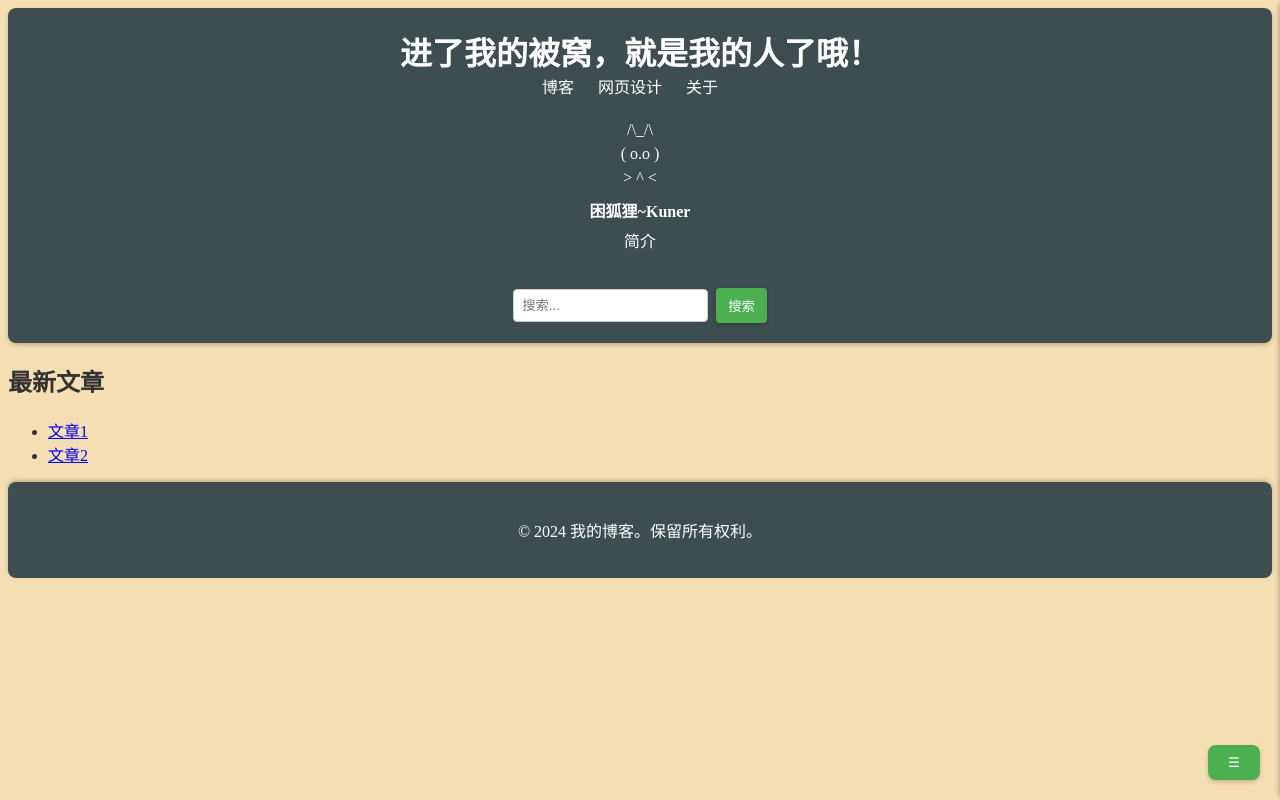
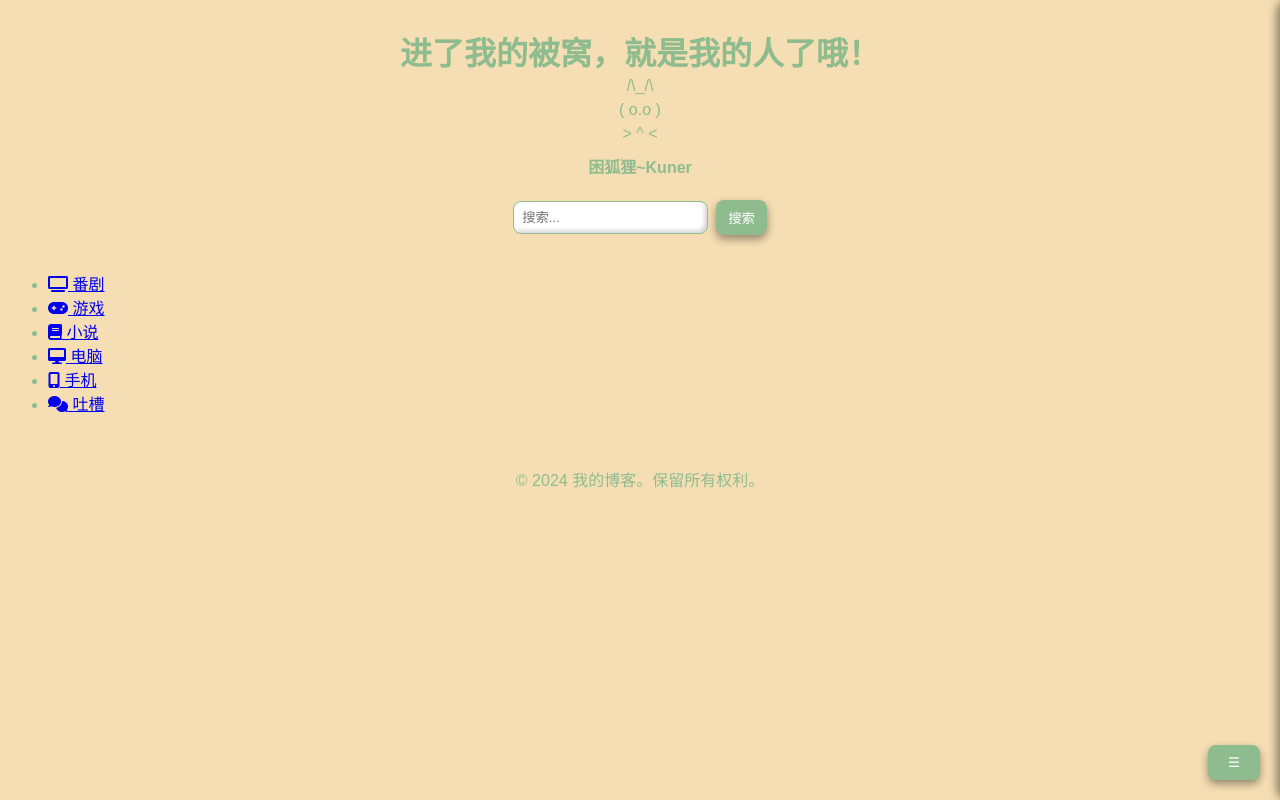
Before and after one commit to Zougmzz/KunerHomepage.github.io, a plain HTML site: page index.html in a window 1280 px wide. Drawn offline with Linux system fonts and the light colour scheme; a web font is replaced by a local one.

Commit message:
Add files via upload

```diff
--- a/css/styles.css
+++ b/css/styles.css
@@ -1,16 +1,30 @@
+@font-face {
+    font-family: 'LinHaiLiShu';
+    src: url('fonts/临海隶书.ttf') format('truetype');
+}
+
+@font-face {
+    font-family: 'QianTuXiaoTu';
+    src: url('fonts/千图小兔体.ttf') format('truetype');
+}
+
+@font-face {
+    font-family: 'ChillRoundGothicBold';
+    src: url('fonts/ChillRoundGothic_Bold.ttf') format('truetype');
+}
+
 /* 全局背景颜色 */
 body {
     background-color: #F5DEB3; /* 设置全局背景颜色为米黄色 */
-    color: #333; /* 设置默认文字颜色为深灰色 */
+    color: #8FBC8F; /* 设置默认文字颜色为浅绿色 */
+    font-family: 'LinHaiLiShu', sans-serif;
 }
 
 /* 头部样式 */
 header {
-    background-color: #3E4E50; /* 设置头部背景颜色为深灰色 */
-    color: #fff;
+    background-color: transparent; /* 设置头部背景颜色为透明 */
+    color: #8FBC8F; /* 设置文字颜色为浅绿色 */
     padding: 20px;
-    box-shadow: 0 2px 4px rgba(0, 0, 0, 0.2); /* 添加阴影效果 */
-    border-radius: 8px; /* 圆角边框 */
 }
 
 header h1 {
@@ -26,12 +40,17 @@ nav ul {
 }
 
 nav ul li {
-    display: inline;
+    display: inline-block;
     margin-right: 20px;
+    padding: 10px;
+    background: #F5DEB3; /* 设置按钮背景颜色为米黄色 */
+    border: 1px solid #8FBC8F; /* 添加边框以模拟质感 */
+    border-radius: 8px; /* 圆角边框 */
+    box-shadow: inset 2px 2px 5px rgba(255, 255, 255, 0.5), inset -2px -2px 5px rgba(0, 0, 0, 0.2); /* 添加内阴影以模拟按下效果 */
 }
 
 nav ul li a {
-    color: #fff;
+    color: #8FBC8F; /* 设置文字颜色为浅绿色 */
     text-decoration: none;
 }
 
@@ -39,13 +58,16 @@ nav ul li a:hover {
     text-decoration: underline;
 }
 
-/* 用户信息样式 */
+/* 用户信息样式 */s
 .user-info {
     display: flex;
     align-items: center;
     flex-direction: column;
     text-align: center;
     margin-top: 20px;
+    background: #F5DEB3; /* 背景颜色为米黄色 */
+    padding: 20px;
+    border-radius: 12px; /* 圆角边框 */
 }
 
 .user-info span {
@@ -74,33 +96,32 @@ nav ul li a:hover {
 
 .search-box input[type="text"] {
     padding: 8px;
-    border: 1px solid #ccc;
-    border-radius: 4px;
+    border: 1px solid #8FBC8F; /* 设置边框颜色为浅绿色 */
+    border-radius: 8px;
+    box-shadow: inset 2px 2px 5px rgba(255, 255, 255, 0.5), inset -2px -2px 5px rgba(0, 0, 0, 0.2); /* 添加内阴影以模拟凹陷效果 */
     margin-right: 8px;
 }
 
 .search-box button {
     padding: 8px 12px;
-    background-color: #4CAF50; /* 设置按钮背景颜色为绿色 */
-    color: white;
+    background-color: #8FBC8F; /* 设置按钮背景颜色为浅绿色 */
+    color: #fff;
     border: none;
-    border-radius: 4px;
+    border-radius: 8px;
     cursor: pointer;
-    box-shadow: 0 2px 4px rgba(0, 0, 0, 0.2); /* 添加阴影效果 */
+    box-shadow: 0 4px 8px rgba(0, 0, 0, 0.4); /* 添加阴影效果 */
 }
 
 .search-box button:hover {
-    background-color: #45a049;
+    background-color: #7ca77c;
 }
 
 /* 页脚样式 */
 footer {
-    background-color: #3E4E50; /* 设置页脚背景颜色为深灰色 */
-    color: #fff;
+    background-color: #F5DEB3; /* 设置页脚背景颜色为米黄色 */
+    color: #8FBC8F; /* 设置文字颜色为浅绿色 */
     padding: 20px;
     text-align: center;
-    box-shadow: 0 -2px 4px rgba(0, 0, 0, 0.2); /* 添加阴影效果 */
-    border-radius: 8px; /* 圆角边框 */
 }
 
 /* 右下角按钮样式 */
@@ -109,16 +130,16 @@ footer {
     bottom: 20px;
     right: 20px;
     padding: 10px 20px;
-    background-color: #4CAF50; /* 设置按钮背景颜色为绿色 */
+    background-color: #8FBC8F; /* 设置按钮背景颜色为浅绿色 */
     color: #fff;
     border: none;
     border-radius: 8px; /* 圆角边框 */
     cursor: pointer;
-    box-shadow: 0 2px 4px rgba(0, 0, 0, 0.2); /* 添加阴影效果 */
+    box-shadow: 0 4px 8px rgba(0, 0, 0, 0.4); /* 添加阴影效果 */
 }
 
 .btn:hover {
-    background-color: #45a049;
+    background-color: #7ca77c;
 }
 
 /* 侧边栏样式 */
@@ -128,12 +149,12 @@ footer {
     right: -250px;
     width: 250px;
     height: 100%;
-    background-color: #3E4E50; /* 设置侧边栏背景颜色为深灰色 */
-    color: #fff;
+    background-color: #F5DEB3; /* 设置侧边栏背景颜色为米黄色 */
+    color: #8FBC8F; /* 设置文字颜色为浅绿色 */
     z-index: 1000;
     transition: right 0.5s ease-in-out; /* 添加过渡效果 */
-    box-shadow: -2px 0 4px rgba(0, 0, 0, 0.2); /* 添加阴影效果 */
-    border-radius: 8px; /* 圆角边框 */
+    box-shadow: -4px 0 8px rgba(0, 0, 0, 0.4); /* 添加阴影效果 */
+    border-radius: 12px; /* 圆角边框 */
 }
 
 #sidebar.active {
@@ -150,10 +171,17 @@ footer {
 }
 
 #sidebar ul li a {
-    color: #fff;
+    color: #8FBC8F; /* 设置文字颜色为浅绿色 */
     text-decoration: none;
+    display: block;
+    padding: 10px;
+    background: #F5DEB3; /* 背景颜色为米黄色 */
+    border: 1px solid #8FBC8F; /* 添加边框以模拟质感 */
+    border-radius: 8px; /* 圆角边框 */
+    box-shadow: inset 2px 2px 5px rgba(255, 255, 255, 0.5), inset -2px -2px 5px rgba(0, 0, 0, 0.2); /* 添加内阴影以模拟按下效果 */
 }
 
 #sidebar ul li a:hover {
+    background-color: #7ca77c;
     text-decoration: underline;
 }
--- a/index.html
+++ b/index.html
@@ -5,20 +5,15 @@
     <meta name="viewport" content="width=device-width, initial-scale=1.0">
     <title>Kuner 的 被窝</title>
     <link rel="stylesheet" href="css/styles.css">
+    <link rel="stylesheet" href="https://cdnjs.cloudflare.com/ajax/libs/font-awesome/6.0.0-beta3/css/all.min.css">
 </head>
 <body>
     <header>
         <h1>进了我的被窝，就是我的人了哦！</h1>
         <nav>
-            <ul>
-                <li><a href="blog/index.html">博客</a></li>
-                <li><a href="web-design.html">网页设计</a></li>
-                <li><a href="about.html">关于</a></li>
-            </ul>
             <div class="user-info">
                 <span> /\_/\ <br> ( o.o ) <br> &gt; ^ &lt;</span>
                 <span class="username">困狐狸~Kuner</span>
-                <p class="bio">简介</p>
             </div>
             <div class="search-box">
                 <input type="text" placeholder="搜索...">
@@ -28,10 +23,13 @@
     </header>
     <main>
         <section>
-            <h2>最新文章</h2>
             <ul>
-                <li><a href="blog/post1.html">文章1</a></li>
-                <li><a href="blog/post2.html">文章2</a></li>
+                <li><a href="blog/anime.html"><i class="fas fa-tv"></i> 番剧</a></li>
+                <li><a href="blog/games.html"><i class="fas fa-gamepad"></i> 游戏</a></li>
+                <li><a href="blog/novels.html"><i class="fas fa-book"></i> 小说</a></li>
+                <li><a href="blog/computers.html"><i class="fas fa-desktop"></i> 电脑</a></li>
+                <li><a href="blog/mobile-phones.html"><i class="fas fa-mobile-alt"></i> 手机</a></li>
+                <li><a href="blog/rants.html"><i class="fas fa-comments"></i> 吐槽</a></li>
                 <!-- 如果需要，可以在这里添加更多文章 -->
             </ul>
         </section>
@@ -46,8 +44,23 @@
     <!-- 侧边栏 -->
     <aside id="sidebar">
         <ul>
-            <li><a href="#">测试1</a></li>
-            <li><a href="#">测试2</a></li>
+            <p class="bio">简介</p>
+        </ul>
+
+        <ul>
+            <li><a href="blog/anime.html"><i class="fas fa-tv"></i> 番剧</a></li>
+            <li><a href="blog/games.html"><i class="fas fa-gamepad"></i> 游戏</a></li>
+            <li><a href="blog/novels.html"><i class="fas fa-book"></i> 小说</a></li>
+            <li><a href="blog/computers.html"><i class="fas fa-desktop"></i> 电脑</a></li>
+            <li><a href="blog/mobile-phones.html"><i class="fas fa-mobile-alt"></i> 手机</a></li>
+            <li><a href="blog/rants.html"><i class="fas fa-comments"></i> 吐槽</a></li>
+            <!-- 如果需要，可以在这里添加更多文章 -->
+        </ul>
+
+        <ul>
+            <li><a href="blog/index.html">博客</a></li>
+            <li><a href="web-design.html">网页设计</a></li>
+            <li><a href="about.html">关于</a></li>
         </ul>
     </aside>
 
```
